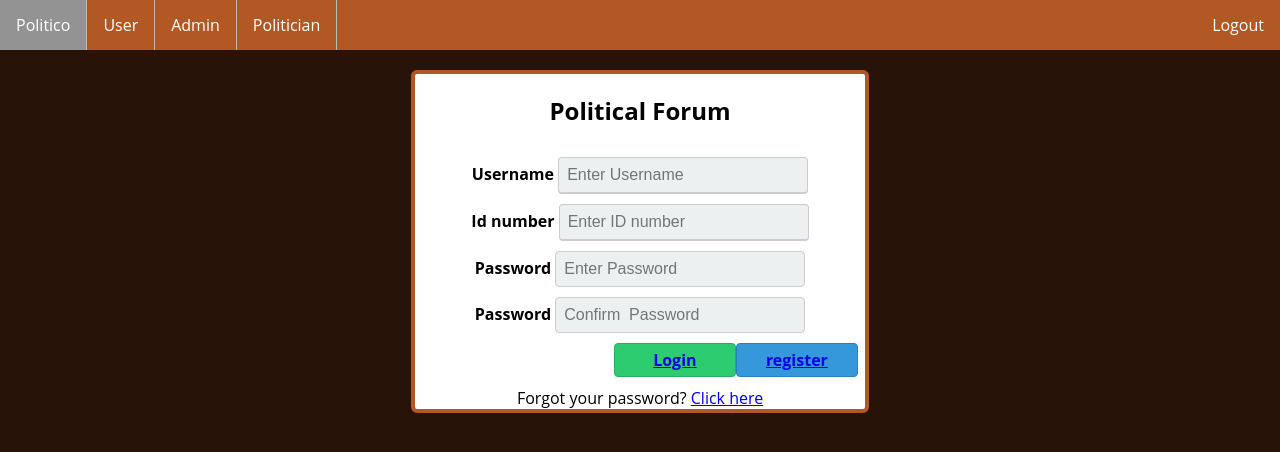
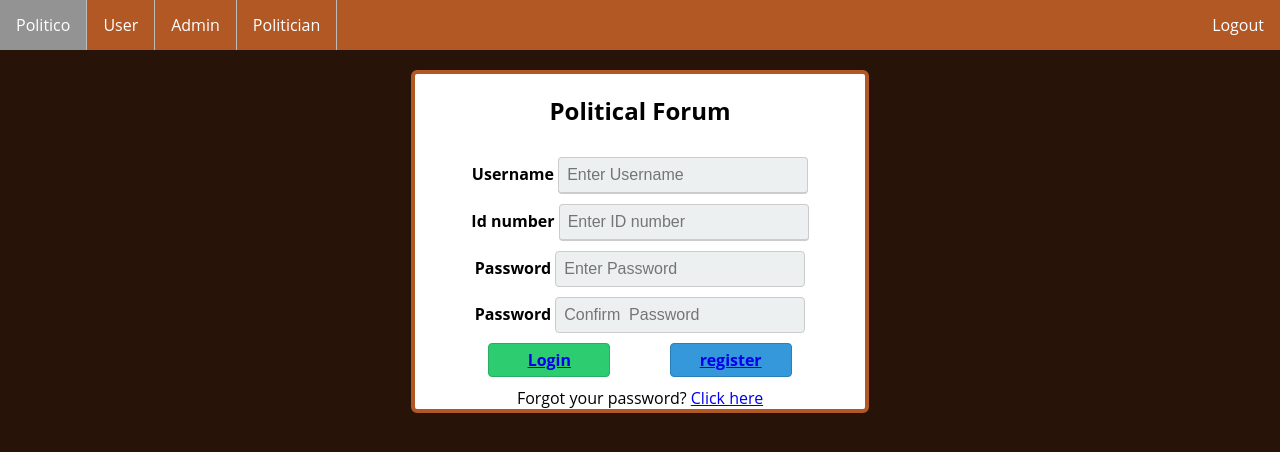
Before and after one commit to oscarpson/Politico-Challenge, a plain HTML site: page UI/index.html in a window 1280 px wide. Drawn offline with Linux system fonts and the light colour scheme.

```diff
--- a/UI/css/mycss.css
+++ b/UI/css/mycss.css
@@ -61,28 +61,32 @@ body {
   border: #271307 4px solid;
 }
 .btnlogin {
+  /* display: inline; */
   background:#2ecc71;
   max-width:120px;
   padding-top:5px;
   padding-bottom:5px;
-  margin-left: 25%;
+  margin-left: 10px;
   color:white;
   border-radius:4px;
   border: #27ae60 1px solid;
   -ms-flex: 25%;
   flex: 25%;
 }
+
 .btnregister {
+  /* display: inline; */
   float:right;
   background:#3498db;
-  max-width:120px;  padding-top:5px;
+  max-width:120px;
+  padding-top:5px;
   padding-bottom:5px;
   color:white;
   border-radius:4px;
   border: #2980b9 1px solid;
   -ms-flex: 25%;
   flex: 25%;
-
+  margin-right: 10px;
 }
 /*Display navigation bar and dropdown menu*/
 ul {
@@ -128,15 +132,13 @@ ul li ul.dropdown{
         display: inline-block;
     }
 
-.duobuttons{
-  display: -ms-flexbox;
-  display: flex;
-  margin-left: 25%;
-  -ms-flex-wrap: wrap;
-  flex-wrap: wrap;
-  padding: 10  4px ;
+    .duobuttons {
+      display: flex;
+      justify-content: space-evenly;
 
-}
+      padding: 10 4px;
+
+  }
 .username{
   background:#ecf0f1;
   border: #ccc 1px solid;
--- a/UI/index.html
+++ b/UI/index.html
@@ -11,6 +11,8 @@
       <li><a href="signup.html">Signup</a></li>
       <li><a href="specificoffice.html">Specific office</a></li>
        <li><a href="viewparties.html">view parties</a></li>
+       <li><a href="vote.html">vote</a></li>
+       <li><a href="votersview.html">view votes</a></li>
     </ul>
   </li>
   <li><a href="#admin">Admin</a>
```
Also changed, not shown: UI/createOffice.html (+2 -0 lines), UI/createParty.html (+2 -0 lines), UI/politicianInterest.html (+2 -0 lines), UI/psdrecovery.html (+2 -0 lines), UI/signin.html (+5 -3 lines), UI/signup.html (+2 -0 lines), UI/specificoffice.html (+4 -2 lines), UI/viewparties.html (+2 -0 lines).
